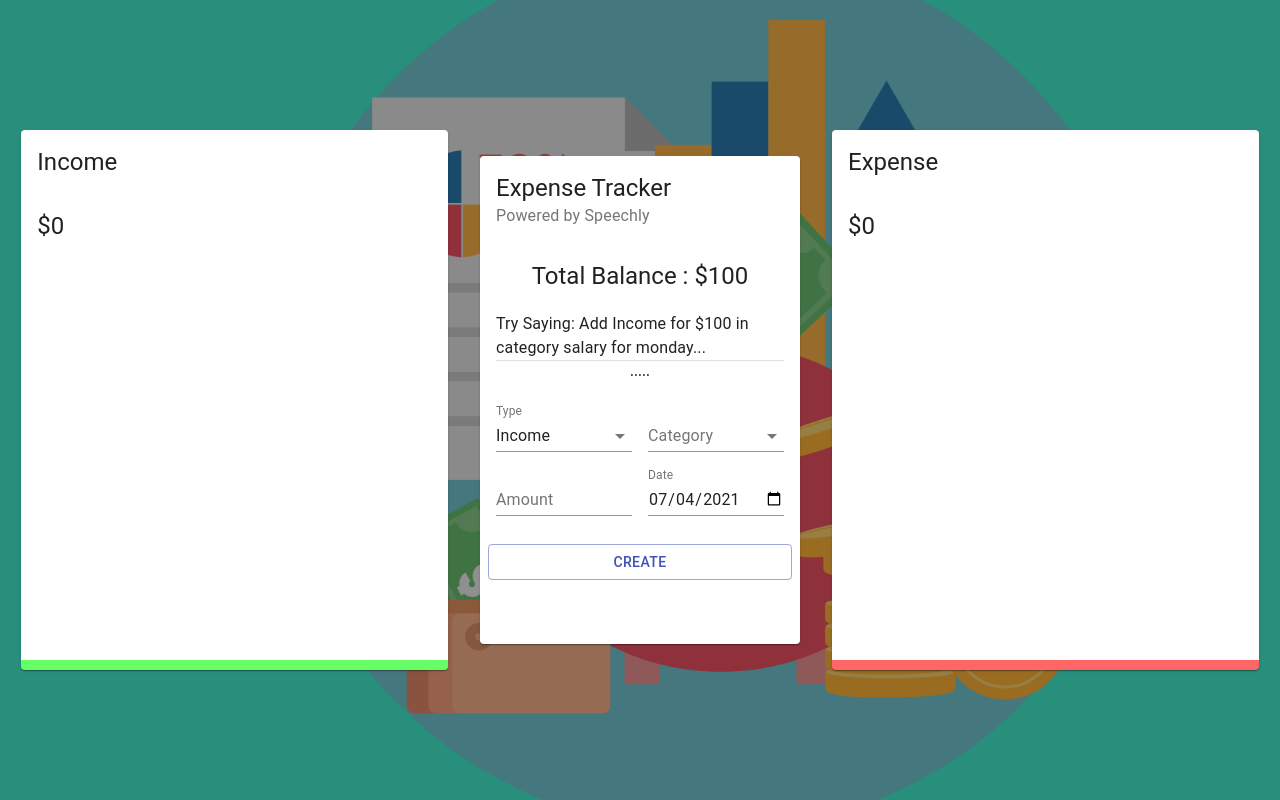
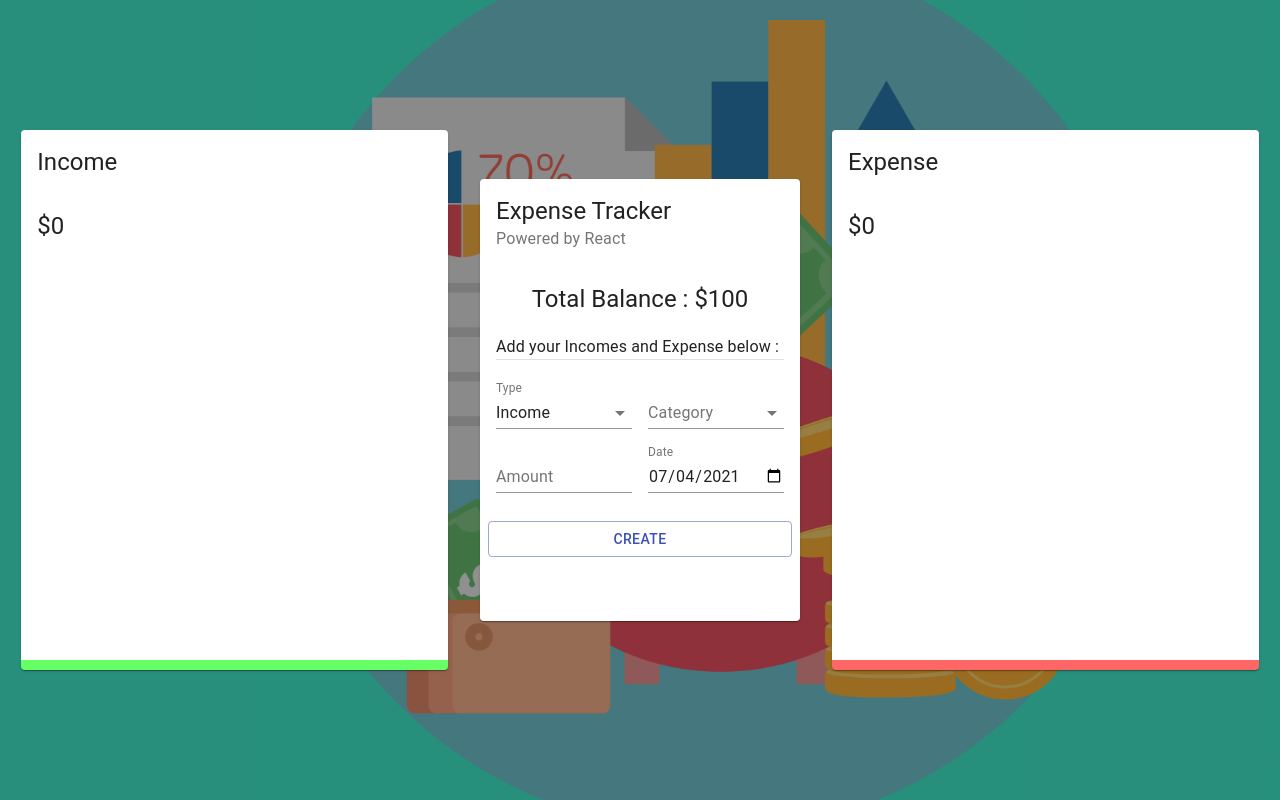
Before and after one commit to AtulSaini12/Expense-Tracker-Web-App, a React (Create React App) app: page / in a window 1280 px wide. Built offline with nearby package versions, Linux system fonts and the light colour scheme.

Commit message:
Added Some Changes in UI

```diff
--- a/src/components/Main/Form/Form.js
+++ b/src/components/Main/Form/Form.js
@@ -34,19 +34,19 @@
   const classes = useStyles();
 
   const resetFormData = () => {
-    formData.amount = "";
-    formData.category = "";
-    formData.type = "Income";
-    formData.date = formatDate(new Date());
+    setFormData(initialFormState);
   };
 
   const handleOnClick = () => {
+    if (Number.isNaN(Number(formData.amount)) || !formData.date.includes("-"))
+      return alert("Please enter all the details correctly !!");
+
     if (
       formData.amount === "" ||
       formData.category === "" ||
       formData.type === ""
     ) {
-      return alert("Please enter all the details !!");
+      return alert("Please enter all the details correctly !!");
     }
 
     const transaction = {
@@ -66,9 +66,11 @@
     <div>
       <Grid container spacing={2}>
         <Grid item xs={12}>
-          <Typography align="center" variant="subtitle2" gutterBottom>
-            .....
-          </Typography>
+          <Typography
+            align="center"
+            variant="subtitle2"
+            gutterBottom
+          ></Typography>
         </Grid>
         <Grid item xs={6}>
           <FormControl fullWidth>
--- a/src/components/Main/Main.js
+++ b/src/components/Main/Main.js
@@ -16,7 +16,7 @@
 
   return (
     <Card className={classes.root}>
-      <CardHeader title="Expense Tracker" subheader="Powered by Speechly" />
+      <CardHeader title="Expense Tracker" subheader="Powered by React" />
       <CardContent>
         <Typography align="center" variant="h5">
           Total Balance : $100
@@ -26,7 +26,7 @@
           style={{ lineHeight: "1.5em", marginTop: "20px" }}
         >
           {/* Info Form */}
-          Try Saying: Add Income for $100 in category salary for monday...
+          Add your Incomes and Expense below :
         </Typography>
         <Divider />
         <Form />
--- a/src/index.js
+++ b/src/index.js
@@ -1,5 +1,6 @@
 import React from "react";
 import ReactDOM from "react-dom";
+
 import "./index.css";
 import ExpenseTrackerProvider from "./Context/Context";
 
```
